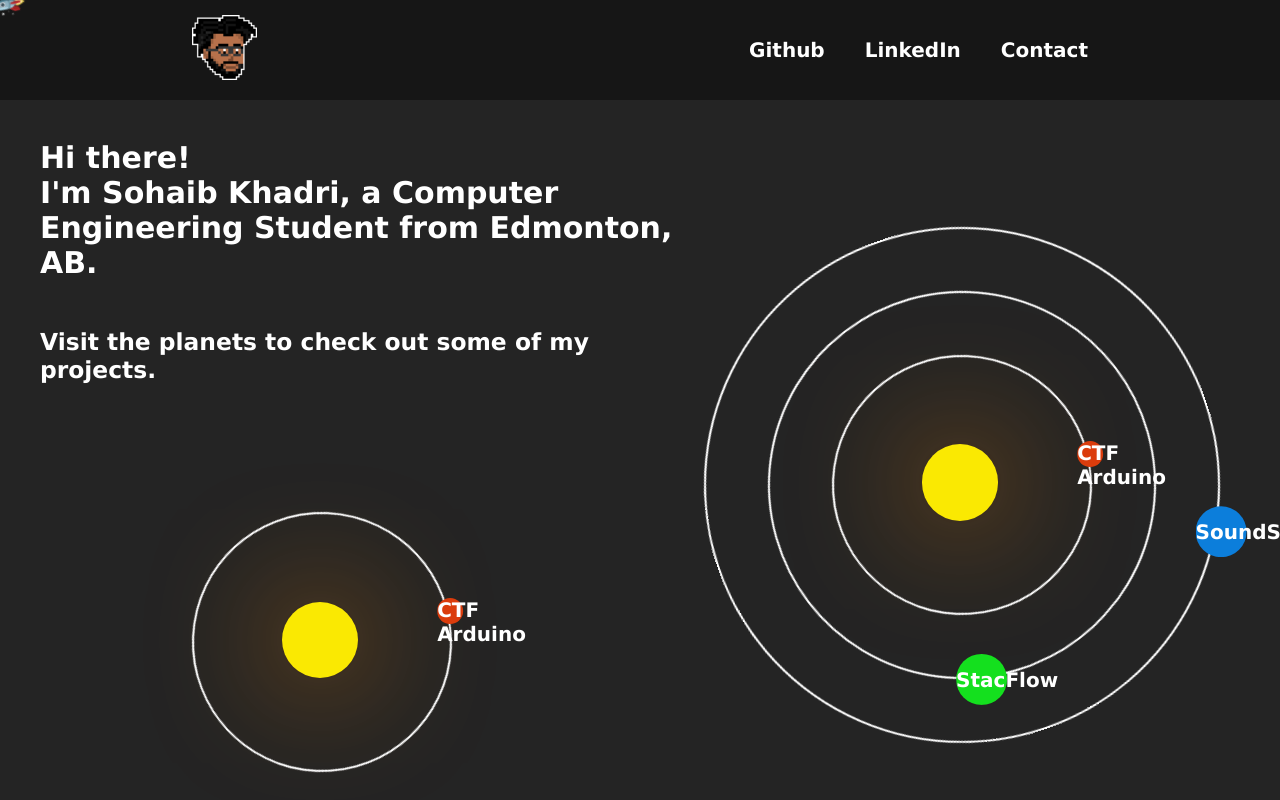
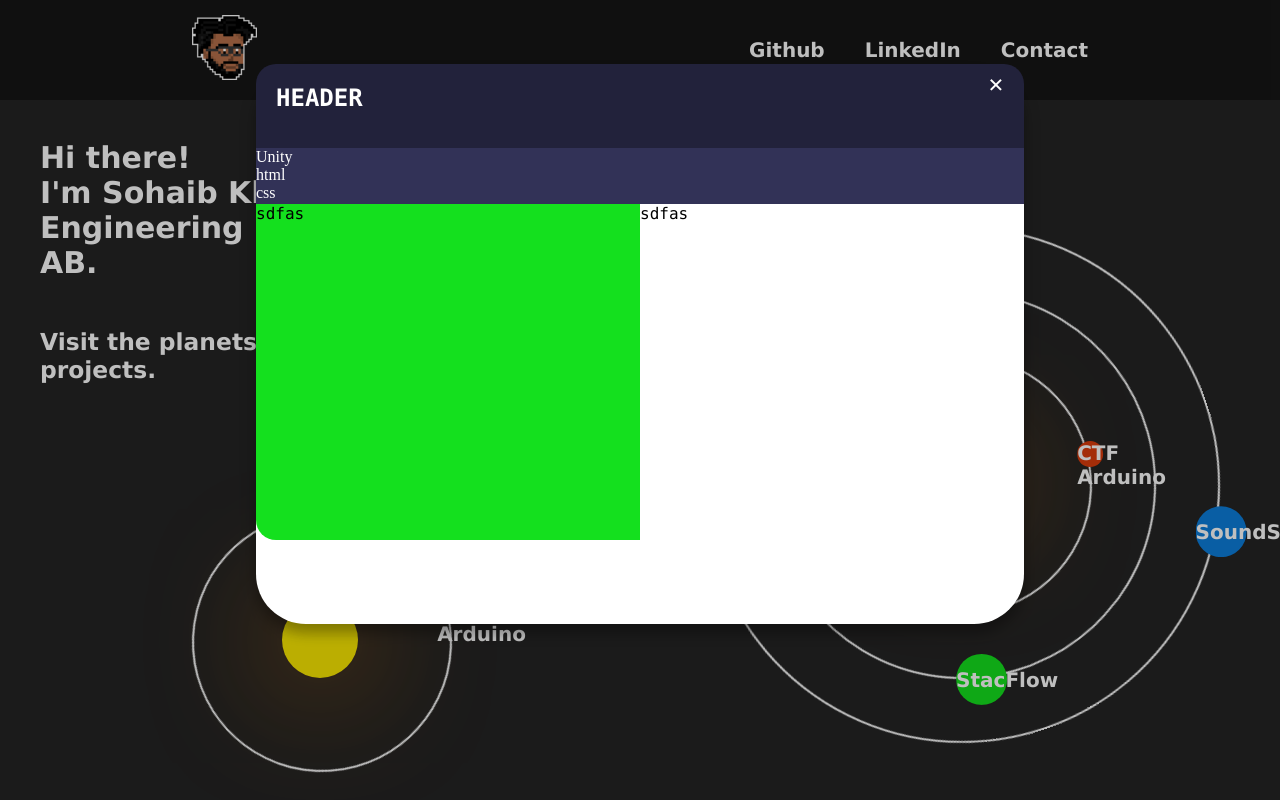
Before and after one commit to Sohaib404/Sohaib404.github.io, a plain HTML site: page index.html in a window 1280 px wide. Both pictures are taken after a click on the button "SoundStrips". Drawn offline with Linux system fonts and the light colour scheme.

Commit message:
updated header

```diff
--- a/index.html
+++ b/index.html
@@ -83,16 +83,38 @@
 
       <div id="modal">
             <div class="modal-content">
+
                   <div class="modal-header">
                         <span class="close">&times;</span>
-                        <h2>HEADER</h2>
+                        <h2 class="modal-title">HEADER</h2>
                   </div>
+
+                  <div class="modal-tags">
+                        <ul>
+                              <li>Unity</li>
+                              <li>html</li>
+                              <li>css</li>
+                        </ul>
+                  </div>
+
                   <div class="modal-body">
-                        <div class="modal-images"></div>
-                        <div class="modal-text"></div>
+                        <div class="modal-images">
+                              <p>sdfas</p>
+                        </div>
+                        <div class="modal-text">
+                              <p>sdfas</p>
+                        </div>
                   </div>
             </div>
       </div>
+
+
+
+
+
+
+
+
       <div id="rocket"><h2>&#128640</h2></div>
       <script src="main.js"></script>
 </body>
--- a/main.js
+++ b/main.js
@@ -2,7 +2,7 @@
 var modal = document.getElementById("modal");
 
 // Get the button that opens the modal
-var btn = document.getElementById("about");
+var btn = document.getElementById("soundstrips");
 
 // Get the <span> element that closes the modal
 var span = document.getElementsByClassName("close")[0];
--- a/style.css
+++ b/style.css
@@ -21,6 +21,8 @@ html, body{
       height: 100px;
       display: block;
       background-color: #161616;
+      position: relative;
+      z-index: 2;
 }
 
 #inner-header {
@@ -41,6 +43,11 @@ html, body{
       height: 65%;
       display: table-cell;
       vertical-align: middle;
+      transition: 0.2s;
+}
+
+#logo-container img:hover {
+      transform: scale(1.3);
 }
 
 #nav {
@@ -66,10 +73,16 @@ html, body{
       height: 100%;
       color: white;
       font: bold 20px Verdana, Geneva, sans-serif;
+      transition: transform .2s;
+}
+
+#nav a li:hover {
+      transform: scale(1.3);
+      color: rgb(161, 161, 161);
 }
 
 @keyframes loadTitle {
-      0% {transform: translateY(-20%); opacity: 0;}
+      0% {transform: translateY(5%); opacity: 0;}
       100% {transform: translateY(0%); opacity: 1;}
 }
 
@@ -78,8 +91,6 @@ html, body{
       width: 100%;
       height: calc(100% + 100px);
       position: relative;
-
-
 }
 
 #top-right {
@@ -94,7 +105,7 @@ html, body{
       padding-top:  40px;
       padding-left: 40px;
       overflow:visible;
-
+      animation: loadTitle 0.5s cubic-bezier(0.175, 0.885, 0.32, 1.275);
 }
 
 #bottom-right {
@@ -190,6 +201,7 @@ html, body{
       animation: spin-left 20s linear infinite;
 }
 
+
 #ctf-orbit {
       border-radius: 50%;
       border: 2px solid #ffffff;
@@ -243,7 +255,7 @@ button:hover {
 #modal {
       display: none; /* Hidden by default */
       position: fixed; /* Stay in place */
-      z-index: 1; /* Sit on top */
+      z-index: 2; /* Sit on top */
       top: 0;
 
       width: 100%; /* Full width */
@@ -256,15 +268,38 @@ button:hover {
  /* Modal Content/Box */
 .modal-content {
       background-color: #ffffff;
-      margin: 20% auto; /* 15% from the top and centered */
+      margin: 5% auto; /* 15% from the top and centered */
       padding: 0px;
-      border-radius: 20px;
-      width: 80%; /* Could be more or less, depending on screen size */
+      border-radius: 50px;
+      width: 60%; /* Could be more or less, depending on screen size */
       position: relative;
+      height: 70%;
+      box-shadow: 0 10px 12px 0 rgba(0,0,0,0.2),0 6px 20px 0 rgba(0,0,0,0.19);
+      animation-name: animatetop;
+      animation-duration: 0.4s;
+}
 
-      box-shadow: 0 4px 8px 0 rgba(0,0,0,0.2),0 6px 20px 0 rgba(0,0,0,0.19);
-      animation-name: animatetop;
-      animation-duration: 0.4s
+
+/* Modal Header */
+.modal-header {
+      background-color: #22223b;
+      color: white;
+      height: 15%;
+      width: 100%;
+      border-radius: 20px 20px 0 0;
+}
+
+.modal-tags {
+      background-color: #323257;
+      color: white;
+      height: 10%;
+      width: 100%;
+}
+
+.modal-title {
+      font-family: "Lucida Console", "Courier New", monospace;
+      padding-top: 20px;
+      padding-left: 20px;
 }
 
 /* The Close Button */
@@ -273,6 +308,8 @@ button:hover {
       float: right;
       font-size: 28px;
       font-weight: bold;
+      padding-top: 5px;
+      padding-right: 20px;
 }
 
 .close:hover,
@@ -282,19 +319,32 @@ button:hover {
       cursor: pointer;
 }
 
-/* Modal Header */
-.modal-header {
-      padding: 2px 16px;
-      background-color: #22223b;
-      color: white;
-      border-radius: 20px 20px 0 0;
-      font-family: "Lucida Console", "Courier New", monospace;
-}
 
 /* Modal Body */
 .modal-body {
-      padding: 2px 16px;
+
       font-family: "Lucida Console", "Courier New", monospace;
+      height: 100%;
+      border-radius: 0 0 20px 20px;
+}
+
+.modal-images {
+      position: relative;
+      background-color: #14e01e;
+      float: left;
+      width: 50%;
+      height: 60%;
+      display: block;
+      border-radius: 0 0 0 20px;
+}
+
+.modal-text {
+
+      float: left;
+      width: 50%;
+      height: 100%;
+      display: block;
+      border-radius: 0 0 20px 0;
 }
 
 /* Add Animation */
```
